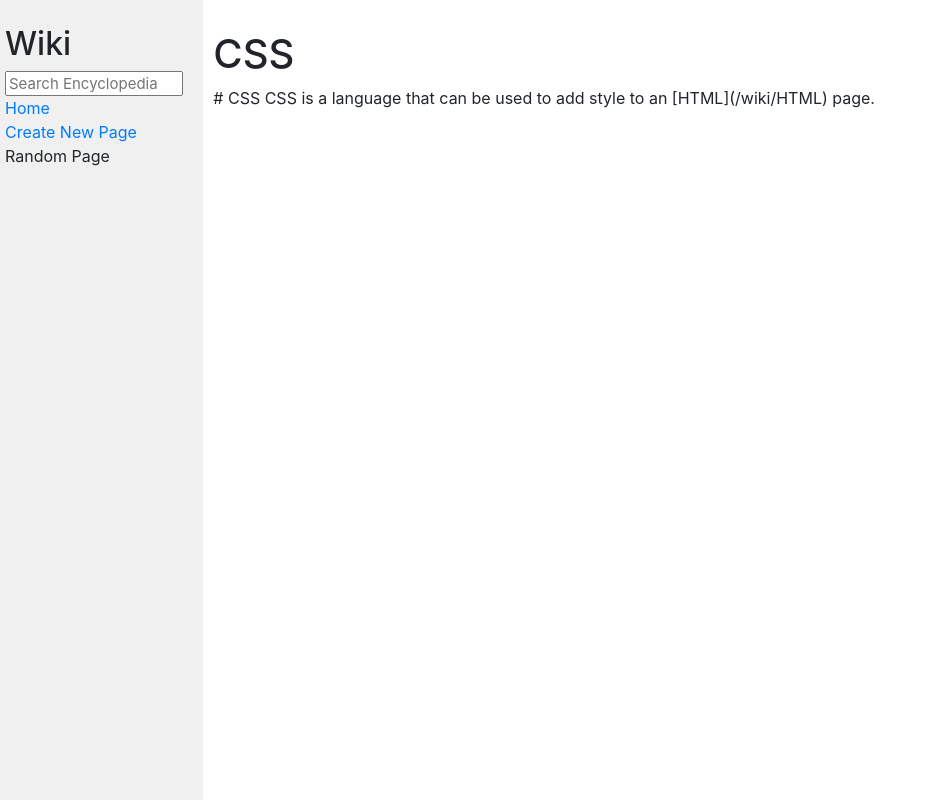
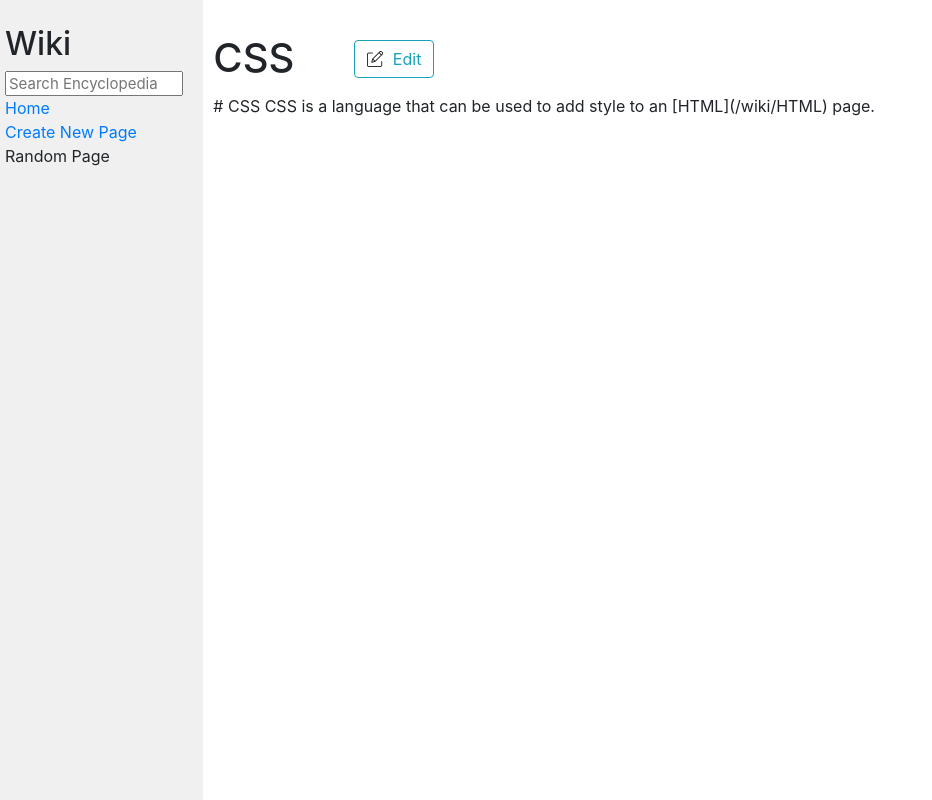
Before and after one commit to dyaphel/cs50w-projects, a Django app: page /wiki/CSS/ in a window 1280 px wide. Shown: the whole page, without its empty margins (0-932 px from the left). Run offline with Django 3.2, Linux system fonts and the light colour scheme; some libraries are stand-ins or nearby versions.

Commit message:
style update and button whit link

```diff
--- a/wiki/encyclopedia/templates/encyclopedia/entry.html
+++ b/wiki/encyclopedia/templates/encyclopedia/entry.html
@@ -5,6 +5,15 @@
 {% endblock %}
 
 {% block body %}
+
+<div class="d-flex align-items-center ">
     <h1>{{ title }}</h1>
+    <p style="margin-top: 30px; margin-left: 50px;">
+        <a href="#" class="btn btn-outline-info" role="button" data-bs-toggle="button" style="margin-left: 10px;">
+            <img style="width: 16px; height: 16px; margin-top: -4px; margin-right: 5px;"
+            src="../../static/encyclopedia/edit.png"> Edit
+        </a>
+    </p>
+</div>
     <div>{{ content | safe }}</div>
 {% endblock %}
```
Also changed, not shown: wiki/encyclopedia/static/encyclopedia/edit.png (added), wiki/encyclopedia/static/encyclopedia/styles.css (line endings or trailing spaces).
